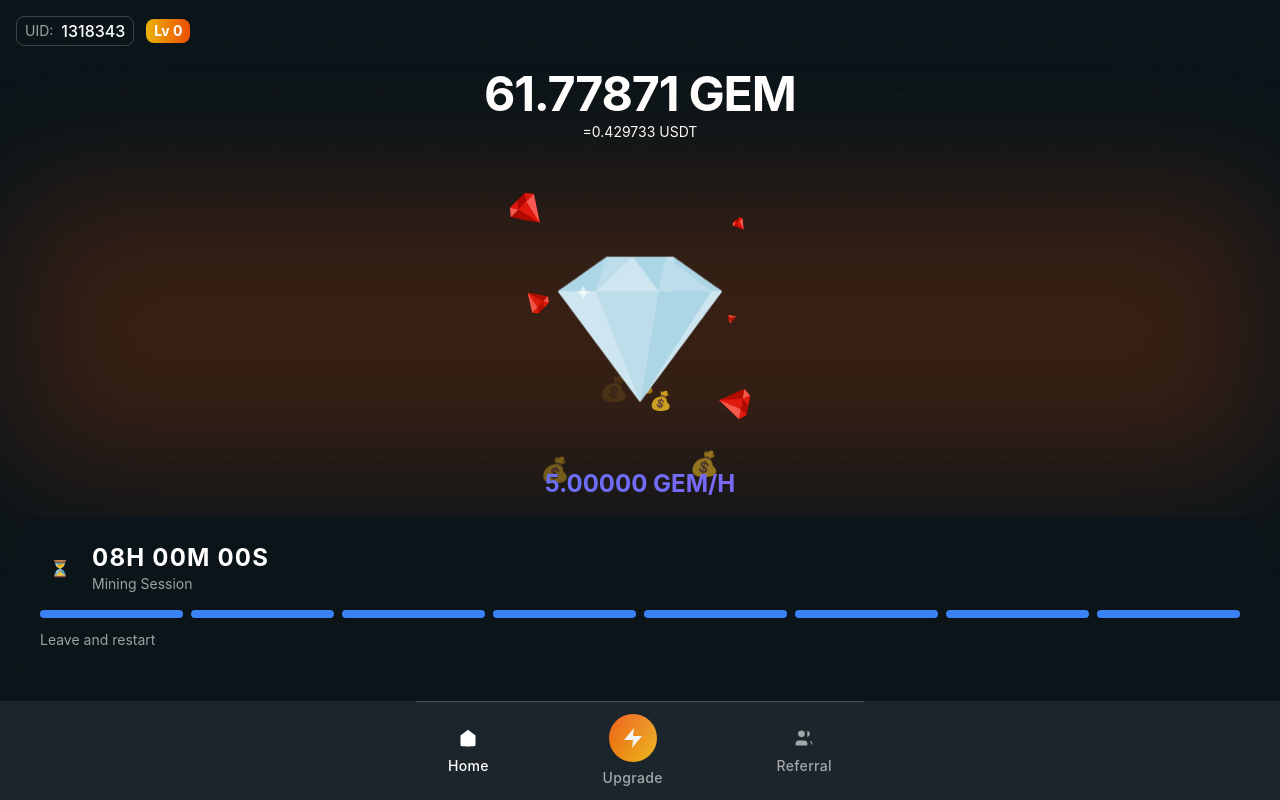
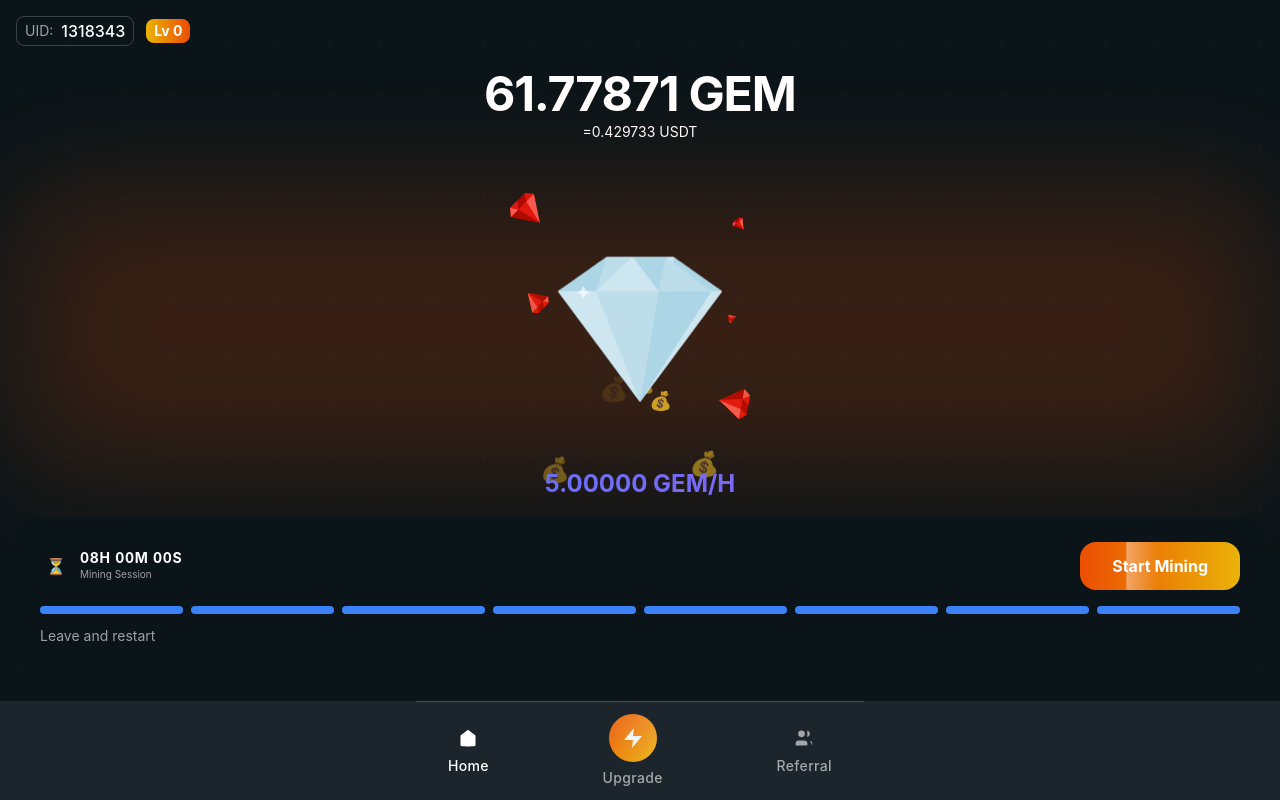
Before and after one commit to SubscriptionEchor/GEM, a React (Vite) app: page / in a window 1280 px wide. Built offline with nearby package versions, Linux system fonts and the light colour scheme.

Commit message:
Fixed the countdown and the start mining button placements

```diff
--- a/src/components/HomePage.tsx
+++ b/src/components/HomePage.tsx
@@ -147,7 +147,8 @@ const HomePage: React.FC = () => {
             >
               <span className="text-2xl">💰</span>
             </motion.div>
-          )})}
+            );
+          })}
 
           <motion.div
             animate={{
@@ -187,23 +188,72 @@ const HomePage: React.FC = () => {
       {/* Timer Display */}
       <motion.div
         className="bg-background-darker rounded-3xl p-6 mb-8 relative overflow-hidden"
-        whileHover={{ scale: 1.02 }}
+        whileHover={{ scale: miningActive ? 1.02 : 1 }}
         transition={{ type: "spring", stiffness: 300 }}
       >
+        {/* Glow effect when mining is active */}
+        {miningActive && (
+          <motion.div
+            className="absolute inset-0 bg-accent-info/10"
+            animate={{
+              opacity: [0.1, 0.2, 0.1],
+            }}
+            transition={{
+              duration: 2,
+              repeat: Infinity,
+              ease: "easeInOut"
+            }}
+          />
+        )}
+
         <div className="flex items-center justify-between mb-4">
-          <div className="flex items-center gap-3">
-            <div className="w-10 h-10 bg-accent-info/20 rounded-xl flex items-center justify-center">
+          <div className="flex items-center gap-2">
+            <div className="w-8 h-8 bg-accent-info/20 rounded-lg flex items-center justify-center">
               <span role="img" aria-label="timer" className="text-accent-info">⏳</span>
             </div>
-            <div>
-              <h3 className="font-bold text-text-primary text-2xl tracking-wider">
+            <div className="flex flex-col">
+              <h3 className={clsx(
+                "font-bold text-sm tracking-wider tabular-nums leading-none whitespace-nowrap",
+                miningActive ? "text-accent-info" : "text-text-primary"
+              )}>
                 {Math.floor(timeRemaining / 3600).toString().padStart(2, '0')}H{' '}
                 {Math.floor((timeRemaining % 3600) / 60).toString().padStart(2, '0')}M{' '}
                 {(timeRemaining % 60).toString().padStart(2, '0')}S
               </h3>
-              <p className="text-sm text-text-secondary">Mining Session</p>
+              <p className="text-[10px] text-text-secondary mt-0.5">Mining Session</p>
             </div>
           </div>
+
+          {/* Start Mining Button */}
+          <motion.button
+            whileHover={{ scale: 1.05 }}
+            whileTap={{ scale: 0.95 }}
+            onClick={handleStartMining}
+            className={clsx(
+              "px-8 py-3 rounded-2xl text-base font-bold relative overflow-hidden",
+              miningActive
+                ? "bg-background-dark text-text-secondary border border-border-medium"
+                : "bg-gradient-to-r from-accent-primary to-accent-warning text-white"
+            )}
+          >
+            {/* Shine effect */}
+            <motion.div
+              className="absolute inset-0 w-[20%] bg-gradient-to-r from-white/40 via-white/20 to-transparent skew-x-12"
+              animate={{
+                x: ['-100%', '400%'],
+              }}
+              transition={{
+                duration: 2,
+                repeat: Infinity,
+                ease: "linear",
+                repeatDelay: 0.5
+              }}
+            />
+            {/* Button text */}
+            <span className="relative z-10">
+            {miningActive ? 'In Progress' : 'Start Mining'}
+            </span>
+          </motion.button>
         </div>
 
         <div className="flex gap-2 mb-3">
@@ -212,47 +262,28 @@ const HomePage: React.FC = () => {
               key={i}
               className={clsx(
                 "flex-1 h-2 rounded-full",
-                i < Math.floor((timeRemaining / (8 * 60 * 60)) * 8) ? "bg-accent-info" : "bg-background-dark"
+                i < Math.floor((timeRemaining / (8 * 60 * 60)) * 8)
+                  ? "bg-accent-info"
+                  : "bg-background-dark"
               )}
             />
           ))}
         </div>
 
-        <div className="flex justify-between text-sm">
+        <div className="flex justify-between items-center text-sm">
           <span className="text-text-secondary">Leave and restart</span>
+          {miningActive && (
+            <motion.div
+              className="flex items-center gap-2 text-accent-success"
+              animate={{ opacity: [0.7, 1, 0.7] }}
+              transition={{ duration: 1.5, repeat: Infinity }}
+            >
+              <div className="w-2 h-2 rounded-full bg-accent-success" />
+              <span className="text-xs font-medium">Mining Active</span>
+            </motion.div>
+          )}
         </div>
       </motion.div>
-
-      {/* Mining Button */}
-      <motion.button
-        whileHover={{ scale: 1.02 }}
-        whileTap={{ scale: 0.98 }}
-        onClick={handleStartMining}
-        className={clsx(
-          "w-full py-4 rounded-2xl text-2xl font-bold shadow-xl relative overflow-hidden group",
-          "bg-gradient-to-r from-accent-primary to-accent-warning",
-          "border border-border-light",
-          miningActive && "animate-pulse"
-        )}
-      >
-        {/* Light beam animation */}
-        <motion.div
-          className="absolute inset-0 w-[20%] bg-gradient-to-r from-white/40 via-white/20 to-transparent skew-x-12"
-          animate={{
-            x: ['-100%', '400%'],
-          }}
-          transition={{
-            duration: 2,
-            repeat: Infinity,
-            ease: "linear",
-            repeatDelay: 0.5
-          }}
-        />
-        {/* Button text with glow effect */}
-        <span className="relative z-10 group-hover:text-white transition-colors duration-200">
-        {miningActive ? 'Mining in progress' : 'Start Mining'}
-        </span>
-      </motion.button>
       </main>
 
       {/* Navigation */}
```
